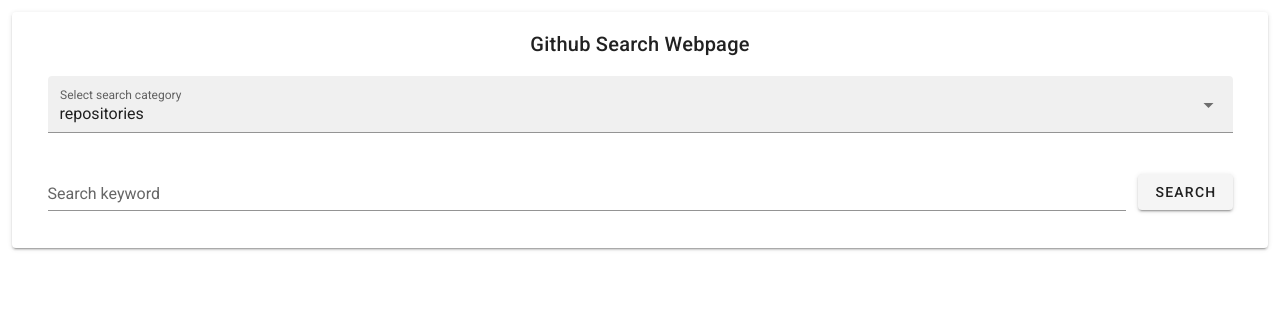
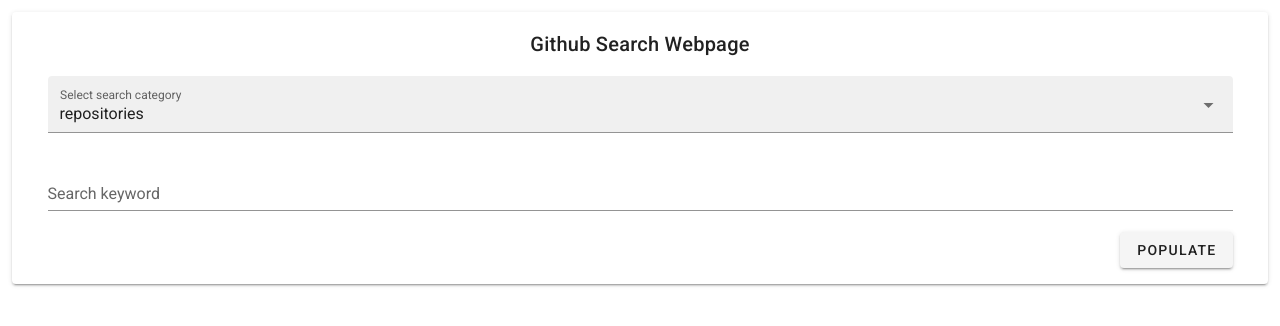
Before and after one commit to joey-peh/SEARCH_Frontend, a Vue app: page / in a window 1280 px wide. Shown: the top 326 px of the page. Built offline with nearby package versions, Linux system fonts and the light colour scheme.

Commit message:
refactor attribute names

```diff
--- a/src/components/SearchRepository.vue
+++ b/src/components/SearchRepository.vue
@@ -6,7 +6,7 @@
         <v-container>
           <v-row>
             <v-select
-              v-model="searchByModel"
+              v-model="categoryModel"
               :items="searchBy"
               label="Select search category"
               filled
@@ -18,14 +18,23 @@
             <v-combobox
               label="Search keyword"
               :items="suggestions"
-              v-model="model"
+              v-model="keyword"
               :loading="isLoading"
               :search-input.sync="search"
               placeholder="Start typing to Search"
-              :item-text="searchByModel.text"
+              :item-text="categoryModel.text"
               append-icon=" "
               :error-messages="errorMsg"
-            /><v-btn class="mt-3 ml-3" @click="getRepositories()">Search</v-btn>
+            /> </v-row
+          ><v-row
+            ><v-spacer /><v-btn
+              @click="
+                repopulateTable = true;
+                getRepositories();
+              "
+              :disabled="isLoading"
+              >Populate</v-btn
+            >
           </v-row>
         </v-container>
       </v-card-text>
@@ -62,7 +71,7 @@
             </template>
           </v-data-table>
         </v-col>
-        <v-col cols="2"
+        <v-col cols="2" v-if="this.categoryModel.name == 'repositories'"
           ><v-card class="mx-auto" max-width="500">
             <v-list>
               <v-list-item-group v-model="sortModel" mandatory>
@@ -84,7 +93,6 @@
 export default {
   name: "SearchRepository",
   data: () => ({
-    searchClicked: false,
     sortModel: 0,
     sortItems: [
       { text: "Best match" },
@@ -115,14 +123,14 @@
     ],
     errorMsg: null,
     dialog: false,
-    searchWord: null,
-    descriptionLimit: 256,
+    searchWord: null, //display search word before table
     suggestions: [],
+    suggestionWord: null,
     isLoading: false,
-    model: null,
+    keyword: null,
     search: null,
     tableItems: [],
-    searchByModel: {
+    categoryModel: {
       name: "repositories",
       text: "name",
       headers: [
@@ -166,9 +174,9 @@
       },
       {
         name: "commits",
-        text: "message",
+        text: "commit.message",
         headers: [
-          { text: "Author", value: JSON.stringify("commit.author") },
+          { text: "Author", value: "commit.author.name" },
           { text: "Message", value: "commit.message" },
           {
             text: "Url",
@@ -213,31 +221,32 @@
         ],
       },
     ],
-    keywordChanged: false,
-    sortChanged: false,
+    repopulateTable: false,
   }),
   watch: {
     search: debounce(function (val) {
-      if (val != null && val.length > 0 && !this.isLoading) {
-        this.getRepositories();
-      }
+      //don't repopulate table, just provide suggestions
+      this.getRepositories();
     }, 500),
-    searchByModel() {
-      this.suggestions = [];
-      this.model = null;
-    },
-    model() {
-      this.keywordChanged = true;
+    categoryModel() {
+      console.log("category");
+      this.suggestions = []; //clear suggestion
+      this.tableItems = []; //clear table
+      this.keyword = null; //clear keyword selection
+
+      //to repopulate table
+      this.repopulateTable = true;
+      this.getRepositories();
     },
     sortModel() {
-      this.sortChanged = true;
-      this.keywordChanged = true;
+      //to repopulate table
+      this.repopulateTable = true;
       this.getRepositories();
     },
   },
   computed: {
     headers() {
-      let tmp = JSON.parse(JSON.stringify(this.searchByModel.headers));
+      let tmp = JSON.parse(JSON.stringify(this.categoryModel.headers));
       switch (this.sortModel) {
         case 1:
         case 2: {
@@ -254,8 +263,6 @@
           tmp.push({ text: "Updated at", value: "updated_at" });
           break;
         }
-        default:
-          return tmp;
       }
       tmp.push({ text: "Actions", value: "actions", sortable: false });
       return tmp;
@@ -267,29 +274,37 @@
         this.isLoading = true;
         if (this.errorMsg != null) this.errorMsg = null;
         let queryParams = {
-          category: this.searchByModel.name,
+          category: this.categoryModel.name,
           filterBy: this.search,
         };
 
+        //only for "repositories" atm
         if (this.sortItems[this.sortModel].sortOrder != undefined) {
           queryParams["sortOrder.sort"] =
             this.sortItems[this.sortModel].sortOrder.sort;
           queryParams["sortOrder.order"] =
             this.sortItems[this.sortModel].sortOrder.order;
         }
-        if (this.searchWord != this.search || this.sortChanged) {
+        if (
+          (this.search != null &&
+            this.search.length > 0 &&
+            //the word before this.search is not fetched yet
+            this.search != this.suggestionWord) ||
+          this.repopulateTable
+        ) {
           console.log("searching " + this.search);
+          this.suggestionWord = this.search;
           return axios
             .get("http://localhost:1234/search", {
               params: queryParams,
             })
             .then((res) => {
               this.suggestions = res.data.items;
-              if (this.keywordChanged) {
-                //when user press "search" button or select dropdown list
+              if (this.repopulateTable) {
                 this.searchWord = this.search;
-                this.tableItems = this.suggestions;
+                this.tableItems = res.data.items;
               }
+              this.repopulateTable = false;
               resolve(res);
             })
             .catch((err) => {
@@ -300,16 +315,15 @@
             })
             .finally(() => {
               this.isLoading = false;
-              this.keywordChanged = false;
-              this.sortChanged = false;
             });
         } else {
-          //suggestions already populated the keyword
-          this.searchWord = this.search;
-          this.tableItems = this.suggestions;
-          this.keywordChanged = false;
+          if (this.repopulateTable) {
+            this.searchWord = this.search;
+            this.tableItems = this.suggestions;
+          }
+          this.repopulateTable = false;
           this.isLoading = false;
-          return resolve("already in item list");
+          resolve("nth to search");
         }
       });
     },
```
